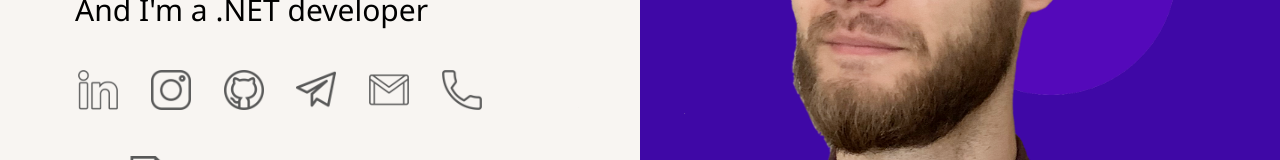
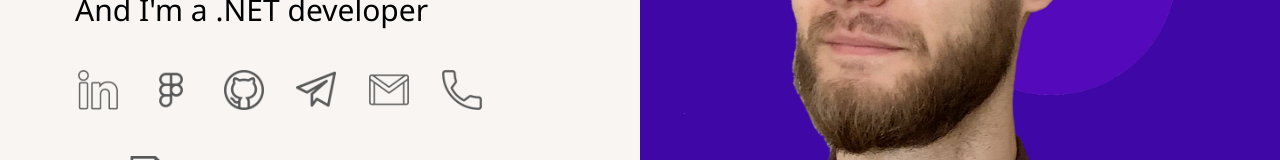
Before and after one commit to VladiTitov/VladiTitov.github.io, a plain HTML site: page index.html in a window 1280 px wide. Shown: the part 361-521 px from the top of the page. Drawn offline with Linux system fonts and the light colour scheme.

Commit message:
add figma account

```diff
--- a/css/style.css
+++ b/css/style.css
@@ -83,8 +83,8 @@ span{
 .linkedin{
     background: url("../img/linkedin.png") no-repeat;
 }
-.instagram{
-    background: url("../img/instagram.png") no-repeat center top;
+.figma{
+    background: url("../img/figma.png") no-repeat center top;
 }
 .github{
     background: url("../img/github.png") no-repeat center top;
--- a/index.html
+++ b/index.html
@@ -24,7 +24,7 @@
                 <h2 class="offer-second  animated fadeInLeft">And I'm a .NET developer</h2>
                 <div class="line">
                     <a class="linkedin link button" title="My linkedin profile" target="_blank" href="https://www.linkedin.com/in/vladislav-titov-9288391a9/"></a>
-                    <a class="instagram link button" title="My instagram profile" target="_blank" href="https://www.instagram.com/capt.hoffmann/"></a>
+                    <a class="figma link button" title="My figma profile" target="_blank" href="https://www.figma.com/@vladititov"></a>
                     <a class="github link button" title="My github profile" target="_blank" href="https://github.com/VladiTitov"></a>
                     <a class="telegram link button" title="My telegram" target="_blank" href="https://t.me/FHoffman"></a>
                     <a class="gmail link button" title="My gmail" href="mailto:Titov.Vladislav.404@gmail.com"></a>
```
Also changed, not shown: img/figma.png (added).
